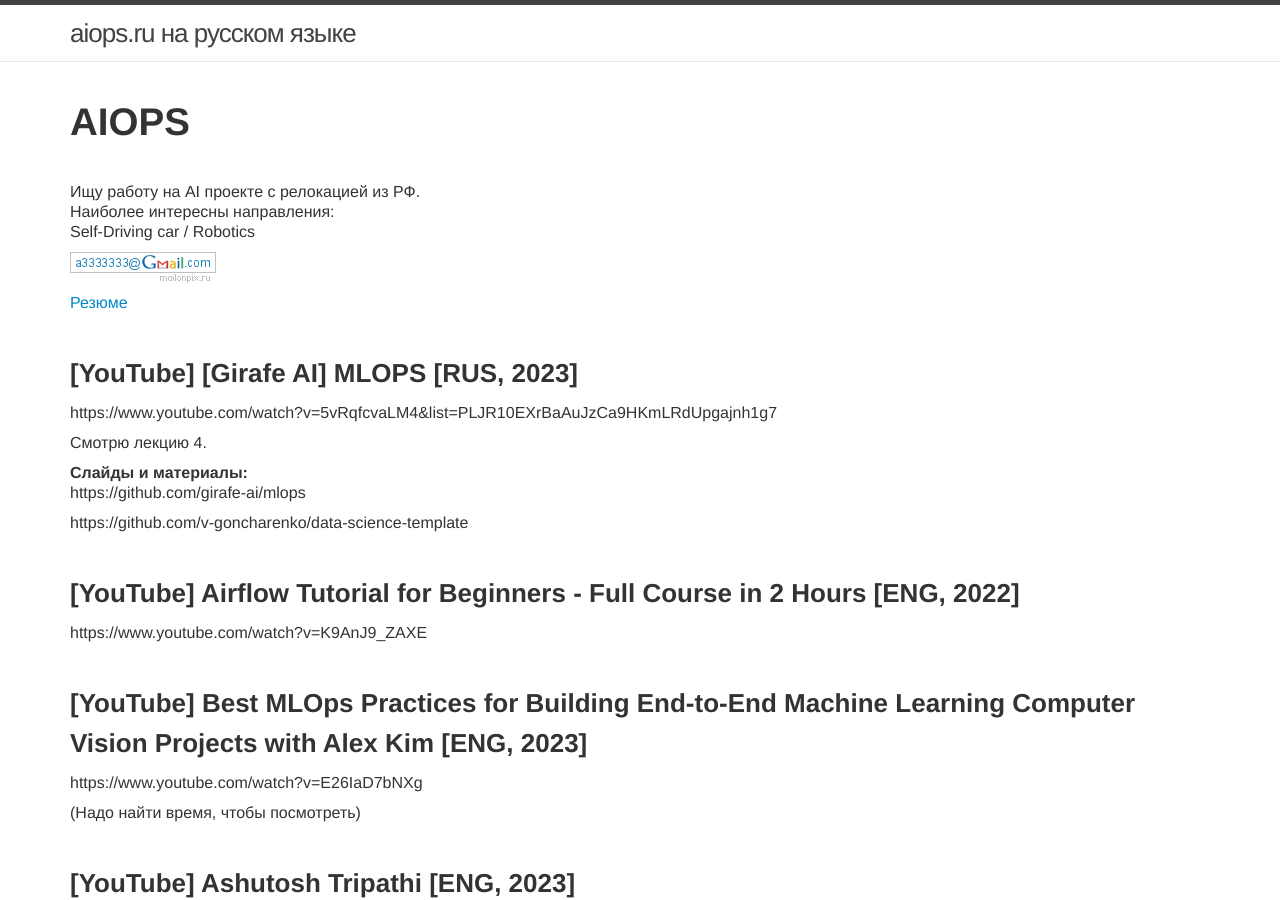
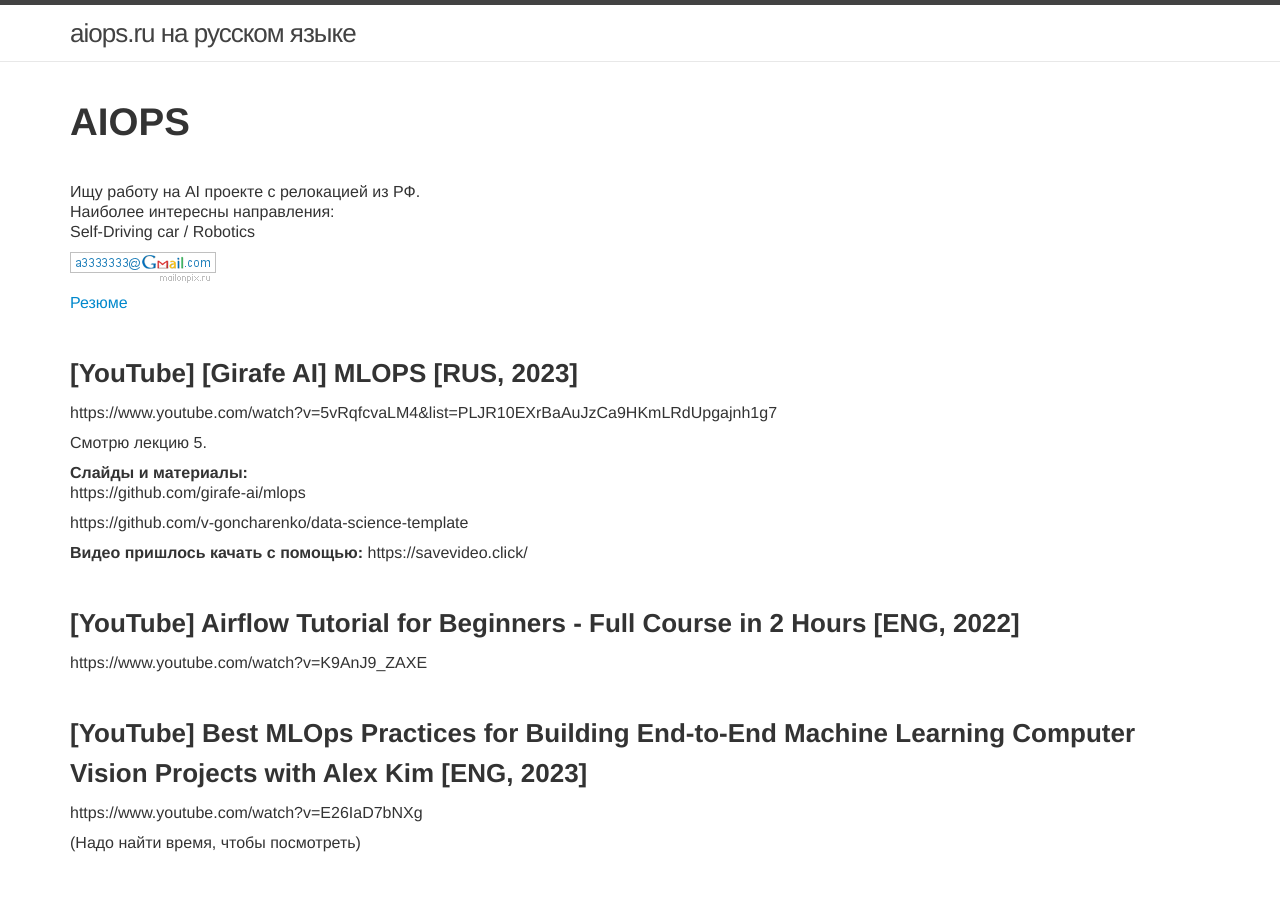
Before and after one commit to webmakaka/docs.mlops.ru, a Jekyll site: the page built from website/00-index.md, in a window 1280 px wide and 900 px high. Built offline with Jekyll 4.4.1, drawn with Linux system fonts in a browser that asks for light colours.

Commit message:
Update 00-index.md

```diff
--- a/website/00-index.md
+++ b/website/00-index.md
@@ -23,13 +23,16 @@
 
 https://www.youtube.com/watch?v=5vRqfcvaLM4&list=PLJR10EXrBaAuJzCa9HKmLRdUpgajnh1g7
 
-Смотрю лекцию 4.
+Смотрю лекцию 5.
 
 
 **Слайды и материалы:**
 https://github.com/girafe-ai/mlops
 
 https://github.com/v-goncharenko/data-science-template
+
+**Видео пришлось качать с помощью:**
+https://savevideo.click/
 
 <br/>
 
```
